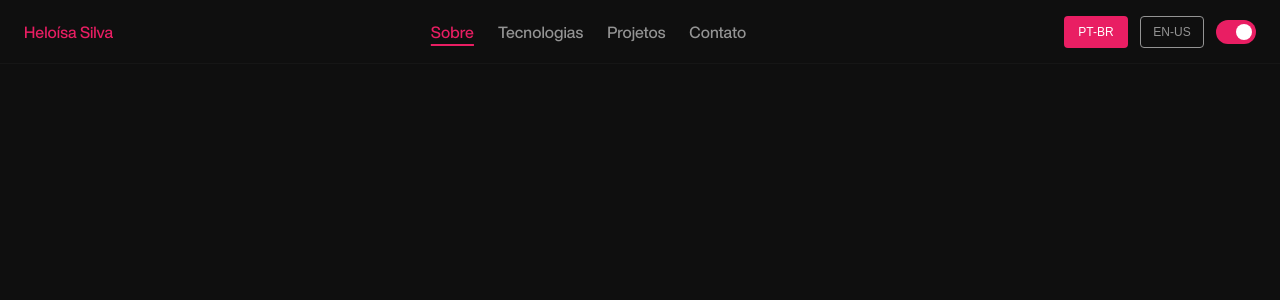
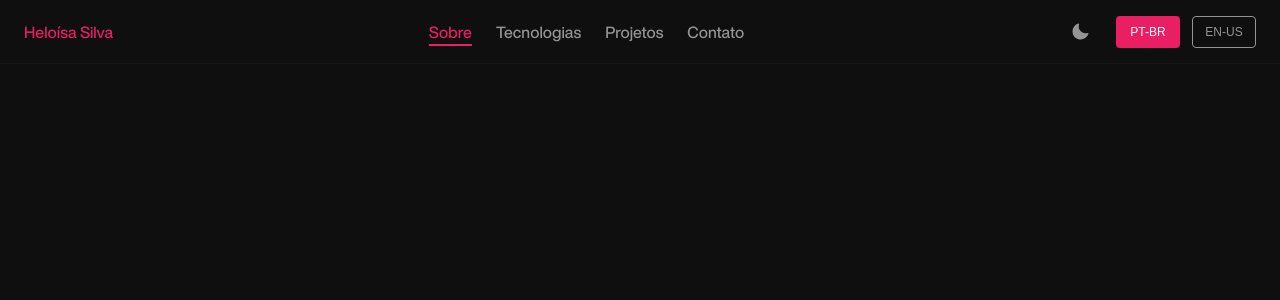
Before and after one commit to heloisacrisilva/myportfolio, a Next.js app: page /about in a window 1280 px wide. Shown: the top 300 px of the page. Built offline with nearby package versions, Linux system fonts and the light colour scheme.

Commit message:
chore: switch theme button

```diff
--- a/package.json
+++ b/package.json
@@ -10,6 +10,7 @@
     "prepare": "husky"
   },
   "dependencies": {
+    "@phosphor-icons/react": "^2.1.10",
     "babel-plugin-styled-components": "^2.1.4",
     "next": "16.2.1",
     "next-intl": "^4.8.3",
--- a/src/components/Buttons/SwitchButton/index.tsx
+++ b/src/components/Buttons/SwitchButton/index.tsx
@@ -1,11 +1,15 @@
-import { Switch, Input, Slider } from './style';
+import * as S from './style';
+import { SunIcon, MoonIcon } from '@phosphor-icons/react';
 
 const SwitchButton = ({ ...props }) => {
   return (
-    <Switch {...props}>
-      <Input type="checkbox" checked={props.value} readOnly />
-      <Slider />
-    </Switch>
+    <S.Button onClick={props.onToggle}>
+      {props.value ? (
+          <MoonIcon size={20} weight='fill'/>
+        ) : (
+          <SunIcon size={20} weight='fill'/>
+        )}
+    </S.Button>
   );
 };
 
--- a/src/components/Buttons/SwitchButton/style.ts
+++ b/src/components/Buttons/SwitchButton/style.ts
@@ -1,52 +1,22 @@
 import styled from 'styled-components';
 
-export { Switch, Slider, Input };
+export const Button = styled.div`
+  width: 40px;
+  height: 40px;
+  border-radius: 50%;
 
-const Switch = styled.label`
-  position: relative;
-  display: inline-block;
-  width: 2.5rem;
-  height: 1.5rem;
-`;
+  display: flex;
+  align-items: center;
+  justify-content: center;
 
-const Slider = styled.span`
-  position: absolute;
+  border: none;
   cursor: pointer;
-  top: 0;
-  left: 0;
-  right: 0;
-  bottom: 0;
-  background-color: ${({ theme }) => theme.commonColors.lightZinc};
-  -webkit-transition: 0.4s;
-  transition: 0.4s;
-  border-radius: 1.125rem;
 
-  &:before {
-    position: absolute;
-    content: '';
-    height: 1rem;
-    width: 1rem;
-    left: 0.25rem;
-    bottom: 0.25rem;
-    background-color: ${({ theme }) => theme.commonColors.second};
-    -webkit-transition: 0.4s;
-    transition: 0.4s;
-    border-radius: 50%;
+  color: ${({ theme }) => theme.neutral15};
+
+  transition: all 0.5s ease;
+
+  &:hover {
+    transform: scale(1.1);
   }
 `;
-
-const Input = styled.input`
-  opacity: 0;
-  width: 0;
-  height: 0;
-
-  &:checked + ${Slider} {
-    background-color: ${({ theme }) => theme.commonColors.pink};
-  }
-
-  &:checked + ${Slider}:before {
-    -webkit-transform: translateX(1rem);
-    -ms-transform: translateX(1rem);
-    transform: translateX(1rem);
-  }
-`;
--- a/src/components/Buttons/ThemeSwitcher/index.tsx
+++ b/src/components/Buttons/ThemeSwitcher/index.tsx
@@ -27,7 +27,7 @@ const ThemeSwitcher: React.FC = () => {
     }
   }, [setTheme]);
 
-  return <SwitchButton onChange={handleThemeToggle} value={theme === themes.darkTheme ? true : false} />;
+  return <SwitchButton onToggle={handleThemeToggle} value={theme === themes.darkTheme ? true : false} />;
 };
 
 export default ThemeSwitcher;
--- a/src/components/Header/index.tsx
+++ b/src/components/Header/index.tsx
@@ -19,16 +19,18 @@ export const Header = () => {
         <a>{t('owner')}</a>
       </S.Nav>
       <S.Sections>
-        <S.SectionsItem $active={true} href='/about'>{t('about')}</S.SectionsItem>
-        <S.SectionsItem href='/stack'>{t('stack')}</S.SectionsItem>
-        <S.SectionsItem href='/projects'>{t('projects')}</S.SectionsItem>
-        <S.SectionsItem href='/contact'>{t('contact')}</S.SectionsItem>
+        <S.SectionsItem $active={true} href="/about">
+          {t('about')}
+        </S.SectionsItem>
+        <S.SectionsItem href="/stack">{t('stack')}</S.SectionsItem>
+        <S.SectionsItem href="/projects">{t('projects')}</S.SectionsItem>
+        <S.SectionsItem href="/contact">{t('contact')}</S.SectionsItem>
       </S.Sections>
+      <ThemeSwitcher />
       <S.LocaleBox>
         {AVAILABLE_LOCALES.map((lang) => (
           <LanguageButton key={lang} lang={lang} />
         ))}
-        <ThemeSwitcher/>
       </S.LocaleBox>
     </S.Container>
   );
```
Also changed, not shown: 1 other file (tests, documents, lock files or other folders).
